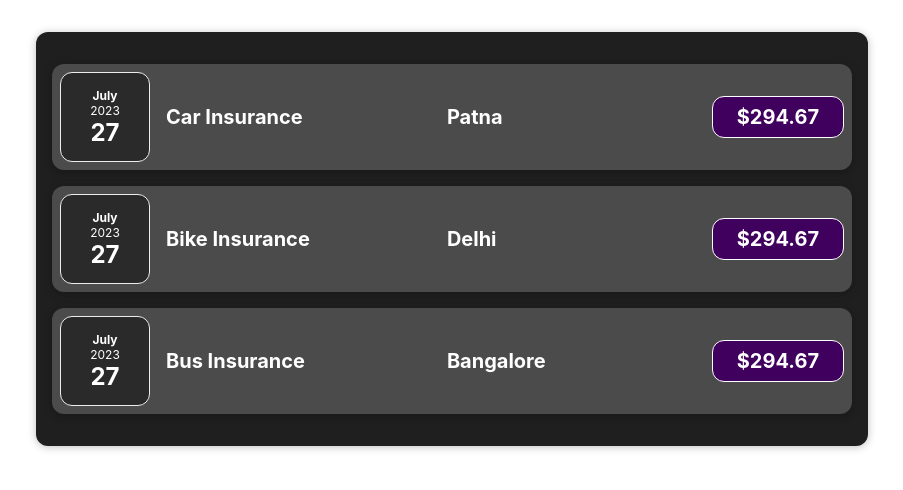
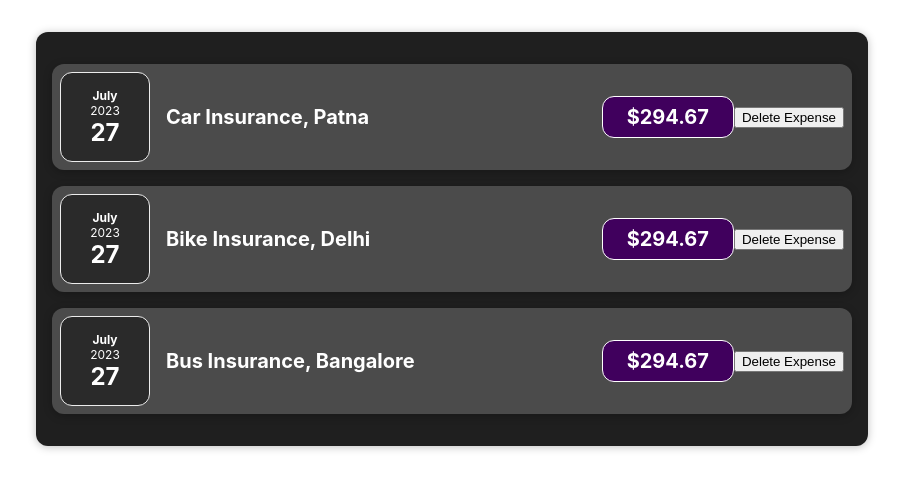
Before and after one commit to myrnd-vivek/expense-tracker-react, a React (Create React App) app: page / in a window 1280 px wide. Shown: the top 490 px of the page, without its empty margins (188-1091 px from the left). Built offline with nearby package versions, Linux system fonts and the light colour scheme.

Commit message:
Added Expense Delete Button

```diff
--- a/src/App.js
+++ b/src/App.js
@@ -28,7 +28,7 @@ const App = () => {
     <Card className='expenses'>
       {
         data.map((item,index) => {
-          return <ExpenseItems date={item.expenseDate} title={item.expenseTitle} amount={item.expenseAmount} location={item.locationOfExpenditure} key={index}/>
+          return <ExpenseItems date={item.expenseDate} title={item.expenseTitle} amount={item.expenseAmount} location={item.locationOfExpenditure} key={index} index={index}/>
         })
       }
     </Card>
--- a/src/components/expenses/ExpenseDetails.js
+++ b/src/components/expenses/ExpenseDetails.js
@@ -1,8 +1,7 @@
 const ExpenseDetails = ({title,amount,location}) => {
   return (
     <div className="expense-item__description">
-      <h2>{title}</h2>
-      <h2>{location}</h2>
+      <h2>{title}, {location}</h2>
       <div className="expense-item__price">${amount}</div>
     </div>
   )
--- a/src/components/expenses/ExpenseItems.js
+++ b/src/components/expenses/ExpenseItems.js
@@ -10,10 +10,17 @@ const ExpenseItems = (props) => {
 	const expenseAmount = props.amount;
 	const locationOfExpenditure = props.location;
 
+
+	const deleteExpense = (index) => {
+		const card = document.querySelectorAll(".expense-item");
+		card[index].style.display = "none";
+	}
+
 	return (
 		<Card className="expense-item">
 	    <ExpenseDate date={expenseDate}/>
 	    <ExpenseDetails amount={expenseAmount} title={expenseTitle} location={locationOfExpenditure} />
+			<button onClick={() => deleteExpense(props.index)}>Delete Expense</button>
 		</Card>
 	);
 };
```
